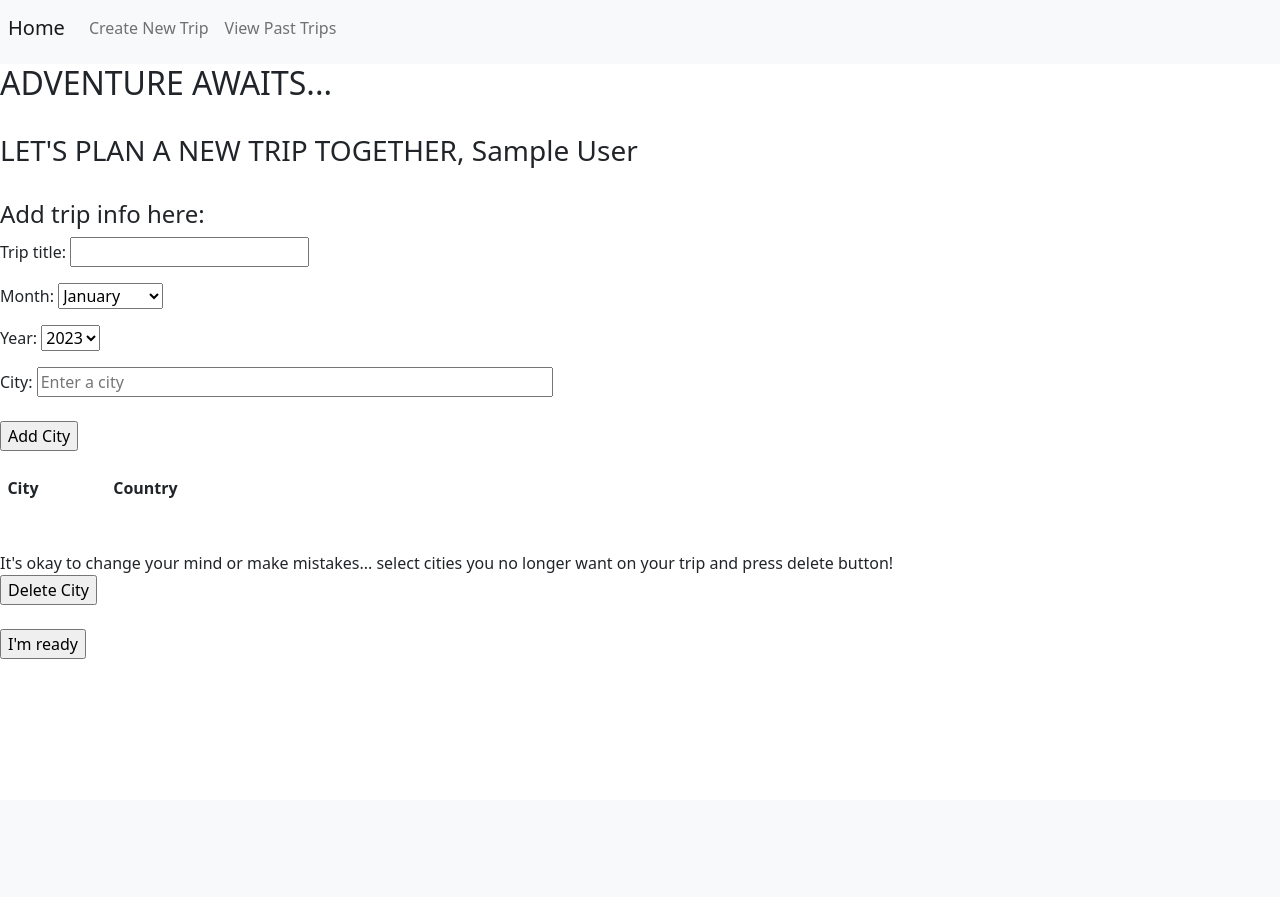
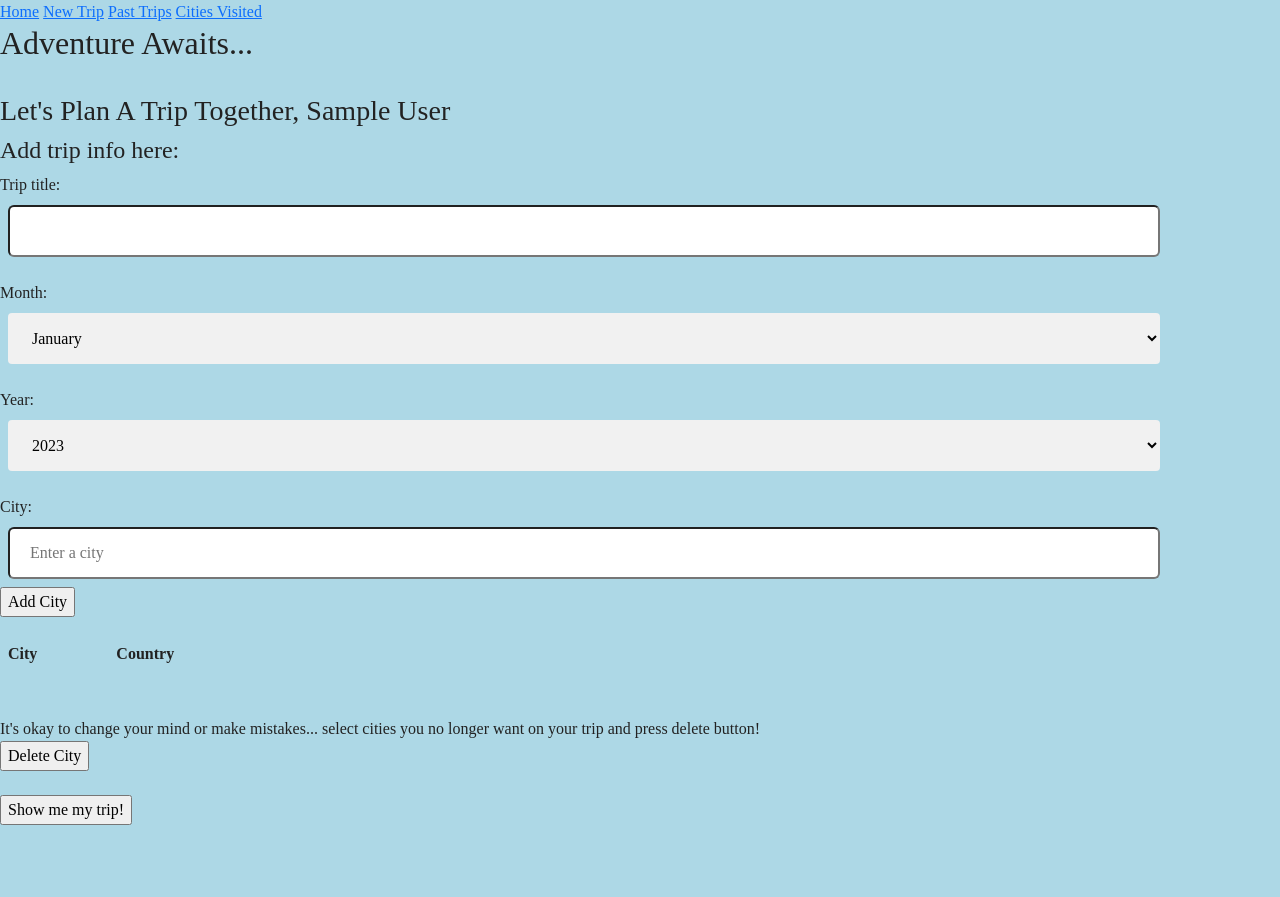
Before and after one commit to jmabela/Route-optimization, a Flask app: page /newtrip in a window 1280 px wide. Before the commit the page ends 659 px from the top, so only its background shows below. Run offline with Flask 2, Linux system fonts and the light colour scheme; the visitor is signed in with stand-in values (Sample User, id 1); some libraries are stand-ins or nearby versions.

Commit message:
added more css

```diff
--- a/server.py
+++ b/server.py
@@ -141,12 +141,12 @@ def trips():
 def trip_detail(trip_id):
 
     trip = crud.get_trip_by_id(trip_id)
-    print('aquiiiooii', trip)
+
 
     if trip  == None:
-        flash("sorry, you don't have any more trips to show")
 
-        return render_template('pasttrips.html')
+
+        return redirect('/routes')
 
     else:
 
@@ -157,7 +157,17 @@ def cities_visited():
     email = session["email"]
     user = crud.get_user_by_email(email)
     cities = crud.get_cities_by_user(user.user_id)
-    flash(cities)
+    places_id = []
+    for i in range(len(cities)):
+        place_id = cities[i].place_id
+        places_id.append(place_id)
+
+    places_id_set = set(places_id)
+    places_id = list(places_id_set)
+
+    session["places_id"]=places_id
+
+
 
     return render_template('citiesvisited.html', cities=cities)
 
--- a/templates/base.html
+++ b/templates/base.html
@@ -10,7 +10,15 @@
 
 
   </head>
-  <body>
+
+    <div class="topnav">
+      <a href="/routes">Home</a>
+      <a href="/newtrip">New Trip</a>
+      <a href="/trips">Past Trips</a>
+      <a href="/cities-visited">Cities Visited</a>
+    </div>
+
+    <body>
     <!-- content of webpage -->
 
     <!-- Bootstrap JavaScript Bundle with Popper (a Bootstrap dependency for popovers) -->
--- a/templates/create_user.html
+++ b/templates/create_user.html
@@ -291,7 +291,7 @@ select {
 			</div>
 		</div>
 
-	</body><!-- This templates was made by Colorlib (https://colorlib.com) -->
+	</body>
 </html>
 
 
--- a/templates/newtrip.html
+++ b/templates/newtrip.html
@@ -2,51 +2,96 @@
 {% block title %}{% endblock %}
 
 {% block body %}
-<nav class="navbar navbar-expand-lg navbar-light bg-light">
-  <a class="navbar-brand mb-2 ms-2" href="/routes">Home</a>
-  <button
-    class="navbar-toggler"
-    type="button"
-    data-bs-toggle="collapse"
-    data-bs-target="#navbarSupportedContent"
-    aria-controls="navbarSupportedContent"
-    aria-expanded="false"
-    aria-label="Toggle navigation"
-  >
-    <span class="navbar-toggler-icon"></span>
-  </button>
+<style>
+    html,
 
-  <div class="collapse navbar-collapse" id="navbarSupportedContent">
-    <ul class="navbar-nav me-auto mb-2 mb-lg-2">
-      <li class="nav-item">
-        <a class="nav-link" href="/newtrip">Create New Trip </a>
-      </li>
-      <li class="nav-item">
-        <a class="nav-link" href="/trips">View Past Trips</a>
-      </li>
+@import "compass/css3";
 
-    </ul>
-    <!-- <form class="d-flex">
-      <input class="form-control me-2" type="search" placeholder="Search" aria-label="Search" />
-      <button class="btn btn-outline-success me-2" type="submit">Search</button>
-    </form> -->
-  </div>
-</nav>
+:root{
+  --lightblue: #D7F7FE;
+--darkblue: #1A577F;
+--medblue: #1F729C;
+--salmon: #FF6067;
+--hellayellow: #F7EE1A;
+
+/* //Typography */
+--base-font-size: 16px;
+--base-font-family: 'Nunito', sans-serif;
+--heading-font-family: 'Righteous', sans-serif;
+}
 
 
-<h2>ADVENTURE AWAITS... </h2>
 
+
+
+body {
+  background: lightblue;
+  font-family: base-font-family;
+  color: #222;
+}
+
+* {
+  transition: all .65s ease;
+  box-sizing: border-box;
+
+}
+
+/* //Centering Content  */
+.container {
+  max-width: 75em;
+  margin: 0 auto;
+}
+
+input[type=text] {
+  width: 90%;
+  padding: 12px 20px;
+  margin: 8px ;
+  border-radius: 6px;
+  box-sizing: border-box;
+}
+
+select {
+  width: 90%;
+  padding: 16px 20px;
+  margin: 8px ;
+  border: none;
+  border-radius: 4px;
+  background-color: #f1f1f1;
+}
+
+
+
+
+</style>
+
+
+
+<div class="topnav">
+</div>
+
+
+<header class="header">
+  <h2>Adventure Awaits...</h2>
   <br>
-<h3>LET'S PLAN A NEW TRIP TOGETHER, {{session['fname']}}</h3>
-<br>
+  <h3>Let's Plan A Trip Together, {{session['fname']}}</h3>
+</header>
+
 
 <h4>Add trip info here: </h4>
-  <form action="/createtrip" method="POST">
+
+<div class="row">
+  <div class="column middle">
+
+      <form action="/createtrip" method="POST" class="main">
         <p>
-        Trip title: <input type="text" name="title" id="title">
+            Trip title:
+            <br>
+            <input size="50" type="text" name="title" id="title">
           </p>
           <p>
-        Month: <select name="month" name="month" id="month">
+            Month:
+            <br>
+            <select name="month" name="month" id="month">
                 <option value="jan">January</option>
                 <option value="feb">February</option>
                 <option value="march">March</option>
@@ -63,7 +108,9 @@
 
           </p>
         <p>
-      Year: <select name="year" name="year" id="year">
+          Year:
+          <br>
+          <select name="year" name="year" id="year">
             <option value="2023">2023</option>
             <option value="2024">2024</option>
             <option value="2025">2025</option>
@@ -77,6 +124,7 @@
 
 
                 City:
+                <br>
                 <script type="text/javascript" src="https://maps.googleapis.com/maps/api/js?key=AIzaSyCdKUZPbrSErfdmwL33htvJLDk0bcR5-2U&libraries=places"></script>
                 <script>
 
@@ -113,13 +161,18 @@
                 <input type="hidden" id="placeId" name="placeId" />
                 <input type="hidden" id="cityLat" name="cityLat" />
                 <input type="hidden" id="cityLng" name="cityLng" />
+                <br>
+                <input class="button-1" type="button" id="addCitybutton" value="Add City" onclick="addRow('dataTable')" /><br/><br/>
+
             </body>
-        </html>
 
 
-        <div id="Citytablediv">
-            <br>
-            <input type="button" id="addCitybutton" value="Add City" onclick="addRow('dataTable')" /><br/><br/>
+</div>
+
+
+
+
+        <div id="Citytablediv" class = "column side">
 
 
             <table id="dataTable" width="350px" border="0">
@@ -152,26 +205,26 @@
             <br>
             It's okay to change your mind or make mistakes... select cities you no longer want on your trip and press delete button!
             <br>
-            <input type="button" id="deleteCity" value="Delete City" onclick="deleteRow('dataTable')"/>
+            <input class="button-2" type="button" id="deleteCity" value="Delete City" onclick="deleteRow('dataTable')"/>
             <br>
             <br>
-            <input type="submit" id="addCities" value="I'm ready"/>
+            <input class="button-3" type="submit" id="addCities" value="Show me my trip!"/>
 
 
 
+        </div>
   </div>
 
     <br>
     <br>
     <br>
 
-    <!-- <p>
-      <input type="submit" id="createTrip" value="Create Trip">
-    </p> -->
   </form>
+
   <script language="JavaScript" src="/static/cities.js" type="text/javascript"></script>
   <script src="https://code.jquery.com/jquery-3.5.1.js"></script>
 
 
 
+
 {% endblock %}
```
Also changed, not shown: templates/all_trips.html (+6 -33 lines), templates/citiesvisited.html (+42 -12 lines), templates/routes.html (+4 -12 lines), templates/trip.html (+7 -9 lines), templates/trip_details.html (+3 -37 lines). Lines whose indentation alone changed are shown as unchanged.
